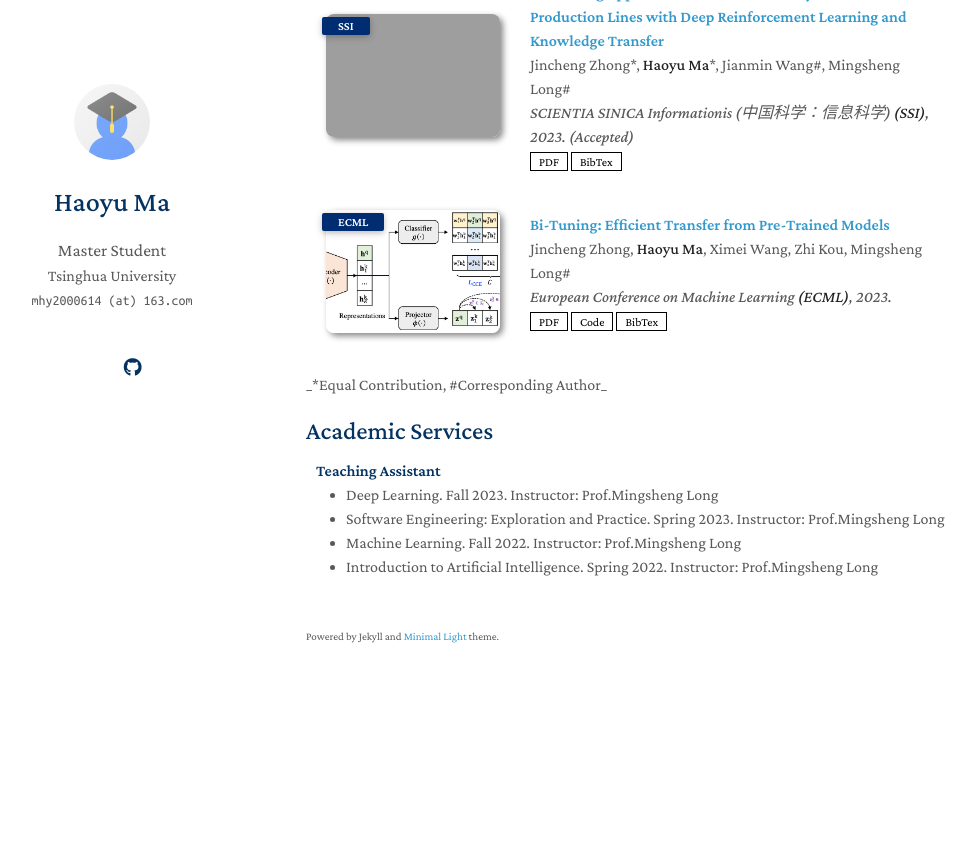
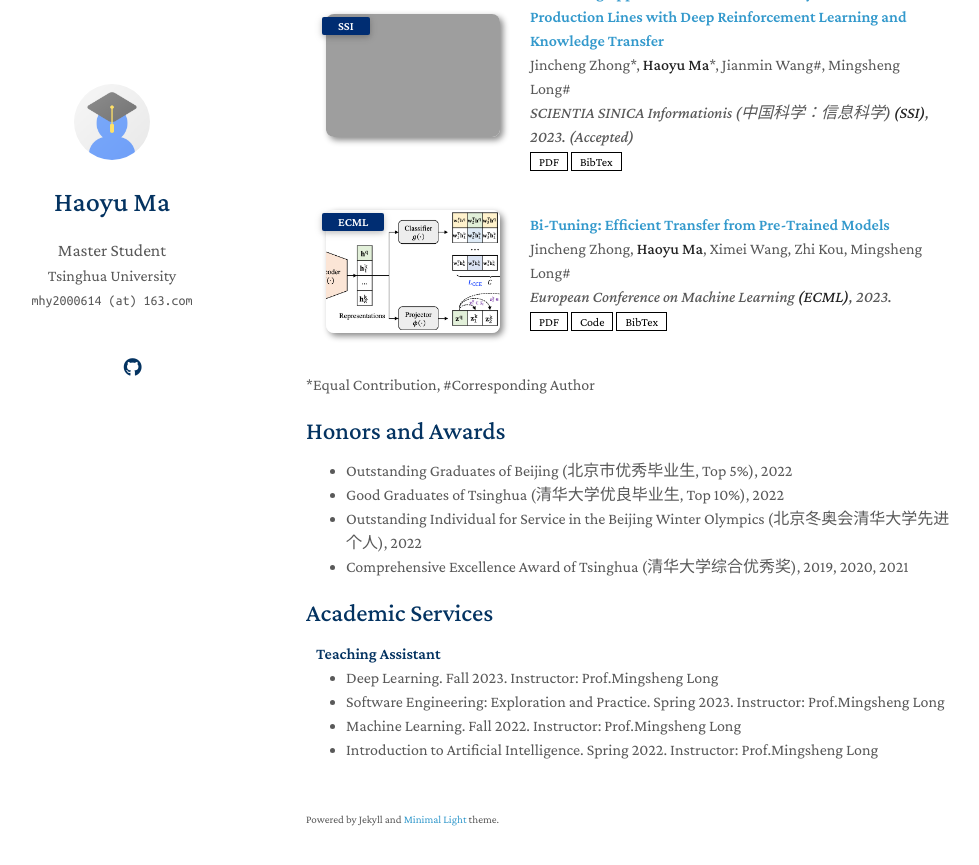
Before and after one commit to Earthring/earthring.github.io, a Jekyll site: the page built from index.md, in a window 1280 px wide and 900 px high, scrolled down 886 px. Shown: the top 865 px of the window, without its empty margins (164-1143 px from the left). Built offline with Jekyll 4.4.1, drawn with Linux system fonts in a browser that asks for light colours; nearby versions of some CDN libraries; a style sheet for code colours, icons or effects is not loaded; our own code applies the rules of GitHub Pages for plain Markdown files; before the commit the page ends 1603 px from its top, so only the background shows below that.

Commit message:
bug fixes

```diff
--- a/_includes/awards.md
+++ b/_includes/awards.md
@@ -1,8 +1,6 @@
 ## Honors and Awards
 
-<ul style="margin:0 0 5px;">
-  <li>Outstanding Graduates of Beijing (北京市优秀毕业生, Top 5%), 2022</li>
-  <li>Good Graduates of Tsinghua (清华大学优良毕业生, Top 10%), 2022</li>
-  <li>Outstanding Individual for Service in the Beijing Winter Olympics (北京冬奥会清华大学先进个人), 2022</li>
-  <li>Comprehensive Excellence Award of Tsinghua (清华大学综合优秀奖), 2019, 2020, 2021</li>
-</ul>
+- Outstanding Graduates of Beijing (北京市优秀毕业生, Top 5%), 2022
+- Good Graduates of Tsinghua (清华大学优良毕业生, Top 10%), 2022
+- Outstanding Individual for Service in the Beijing Winter Olympics (北京冬奥会清华大学先进个人), 2022
+- Comprehensive Excellence Award of Tsinghua (清华大学综合优秀奖), 2019, 2020, 2021
--- a/_includes/publications.md
+++ b/_includes/publications.md
@@ -54,7 +54,7 @@
 
 {% endfor %}
 
-_*Equal Contribution, #Corresponding Author_
+*Equal Contribution, #Corresponding Author
 
 </ol>
 </div>
--- a/index.md
+++ b/index.md
@@ -20,4 +20,6 @@ Before that, I received my Bachelor’s degree in Software Engineering at Tsingh
 
 {% include_relative _includes/publications.md %}
 
+{% include_relative _includes/awards.md %}
+
 {% include_relative _includes/services.md %}
```
